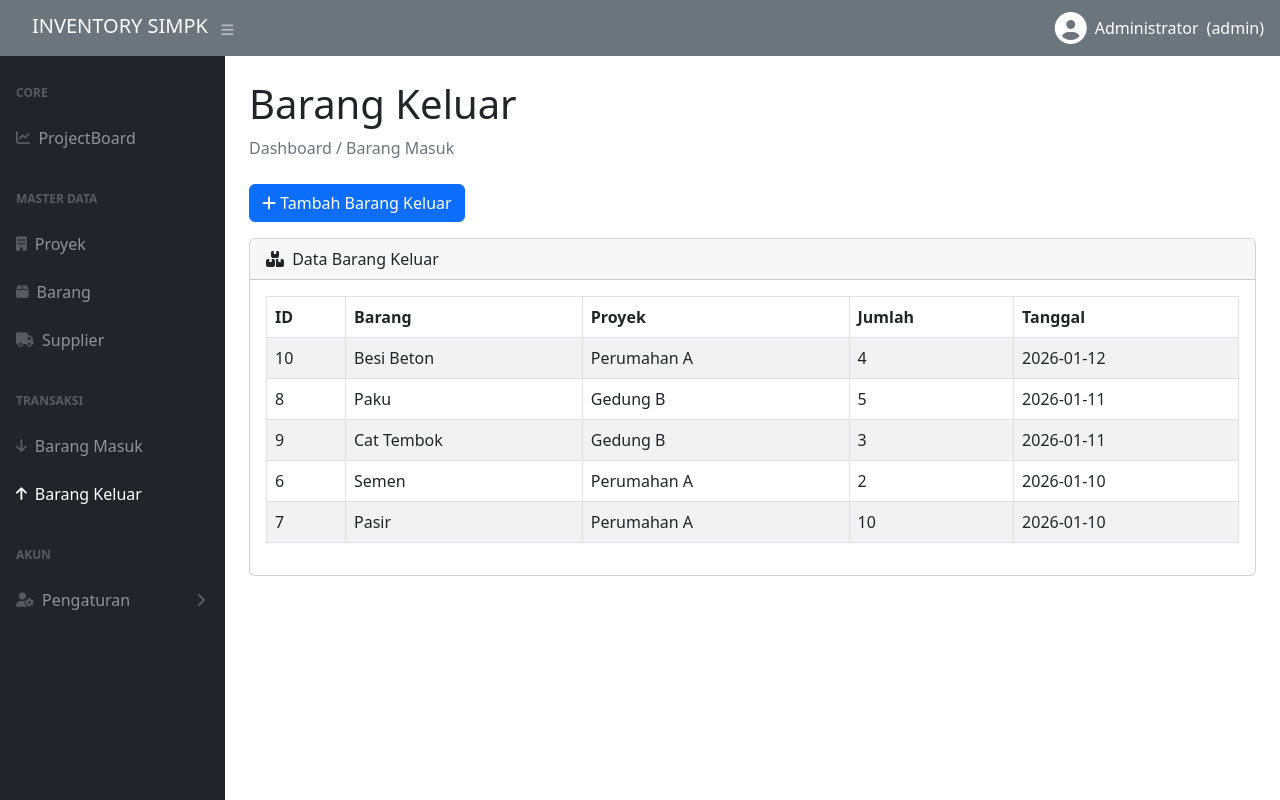
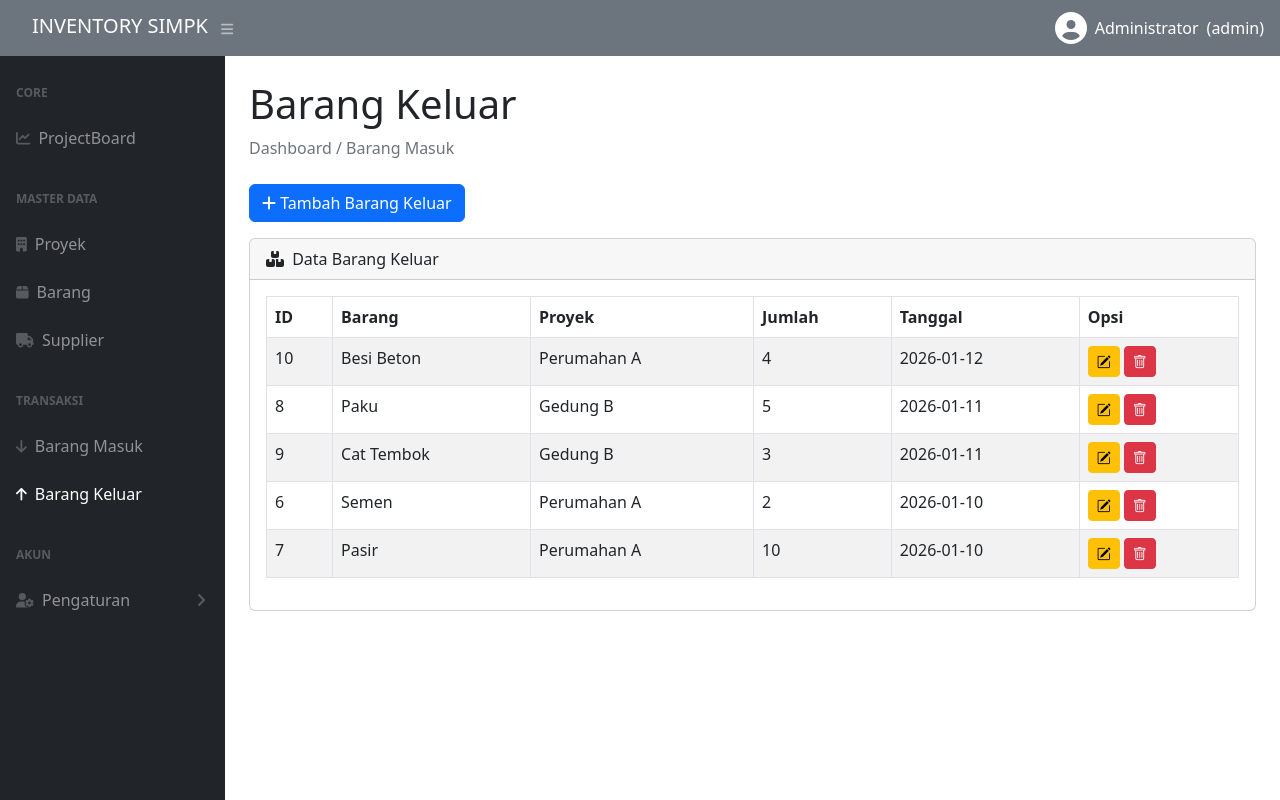
Before and after one commit to HafizArul/Inventory_Project, a PHP site: page /keluar.php in a window 1280 px wide. Run offline with PHP 8.4, Linux system fonts and the light colour scheme; a user stored in the database is signed in; data comes from the database, SQL or seed files in the repository; some libraries are stand-ins or nearby versions.

Commit message:
Memformat, memperbaiki kolom opsi update dan delete pada file masuk.php, keluar.php, dan proyek.php

```diff
--- a/keluar.php
+++ b/keluar.php
@@ -48,13 +48,16 @@ if (isset($_POST['submit'])) {
 ?>
 <!DOCTYPE html>
 <html lang="en">
+
 <head>
     <meta charset="utf-8">
     <title>Barang Keluar</title>
 
     <link href="https://cdn.jsdelivr.net/npm/bootstrap@5.2.3/dist/css/bootstrap.min.css" rel="stylesheet">
     <link href="https://cdn.jsdelivr.net/npm/simple-datatables@7.1.2/dist/style.min.css" rel="stylesheet">
+    <link href="https://cdn.jsdelivr.net/npm/bootstrap-icons/font/bootstrap-icons.css" rel="stylesheet">
     <link href="css/styles.css" rel="stylesheet">
+    <script src="https://use.fontawesome.com/releases/v6.3.0/js/all.js" crossorigin="anonymous"></script>
 </head>
 
 <body class="sb-nav-fixed">
@@ -93,16 +96,22 @@ if (isset($_POST['submit'])) {
                                     <th>Proyek</th>
                                     <th>Jumlah</th>
                                     <th>Tanggal</th>
+                                    <th>Opsi</th>
                                 </tr>
                             </thead>
                             <tbody>
-                        <?php while ($row = mysqli_fetch_assoc($dataKeluar)) { ?>
+                                <?php
+                                while ($row = mysqli_fetch_assoc($dataKeluar)) { ?>
                                     <tr>
                                         <td><?= $row['id_keluar'] ?></td>
                                         <td><?= $row['nama_barang'] ?></td>
                                         <td><?= $row['nama_proyek'] ?></td>
                                         <td><?= $row['jumlah'] ?></td>
                                         <td><?= $row['tanggal'] ?></td>
+                                        <td>
+                                            <button class='btn btn-sm btn-warning'><i class='bi bi-pencil-square'></i></button>
+                                            <button class='btn btn-sm btn-danger'><i class='bi bi-trash'></i></button>
+                                        </td>
                                     </tr>
                                 <?php } ?>
                             </tbody>
@@ -179,10 +188,12 @@ if (isset($_POST['submit'])) {
 
     <!-- ================= SCRIPT ================= -->
     <script src="https://cdn.jsdelivr.net/npm/bootstrap@5.2.3/dist/js/bootstrap.bundle.min.js"></script>
+    <script src="js/scripts.js"></script>
     <script src="https://cdn.jsdelivr.net/npm/simple-datatables@7.1.2/dist/umd/simple-datatables.min.js"></script>
     <script>
-    new simpleDatatables.DataTable("#datatablesSimple");
+        const dataTable = new simpleDatatables.DataTable("#datatablesSimple");
     </script>
 
 </body>
+
 </html>
--- a/masuk.php
+++ b/masuk.php
@@ -89,7 +89,7 @@ if (isset($_POST['submit'])) {
                             Data Barang Masuk
                         </div>
                         <div class="card-body">
-                            <table id="datatablesSimple">
+                            <table id="datatablesSimple" class="table table-bordered table-striped">
                                 <thead>
                                     <tr>
                                         <th>ID Masuk</th>
--- a/proyek.php
+++ b/proyek.php
@@ -52,6 +52,7 @@ if (isset($_POST['submit'])) {
 
 <!DOCTYPE html>
 <html lang="en">
+
 <head>
     <meta charset="utf-8" />
     <meta name="viewport" content="width=device-width, initial-scale=1" />
@@ -62,6 +63,7 @@ if (isset($_POST['submit'])) {
     <link href="css/styles.css" rel="stylesheet" />
     <script src="https://use.fontawesome.com/releases/v6.3.0/js/all.js" crossorigin="anonymous"></script>
 </head>
+
 <body class="sb-nav-fixed">
     <!-- Navbar -->
     <?php include 'navbar.php'; ?> <!-- opsional -->
@@ -112,7 +114,7 @@ if (isset($_POST['submit'])) {
                                 <tbody>
                                     <?php
                                     if ($result->num_rows > 0) {
-                                        while($row = $result->fetch_assoc()) {
+                                        while ($row = $result->fetch_assoc()) {
                                             echo "<tr>
                                                     <td>{$row['id_proyek']}</td>
                                                     <td>{$row['nama_proyek']}</td>
@@ -217,4 +219,5 @@ if (isset($_POST['submit'])) {
         const dataTable = new simpleDatatables.DataTable("#datatablesSimple");
     </script>
 </body>
+
 </html>
```
Lines whose indentation alone changed are shown as unchanged.
